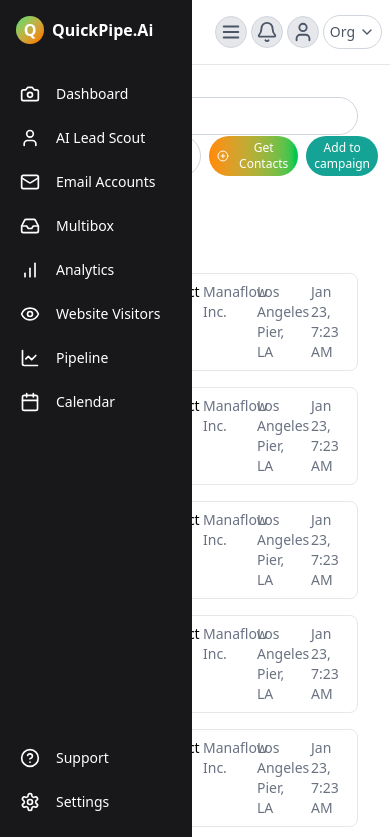
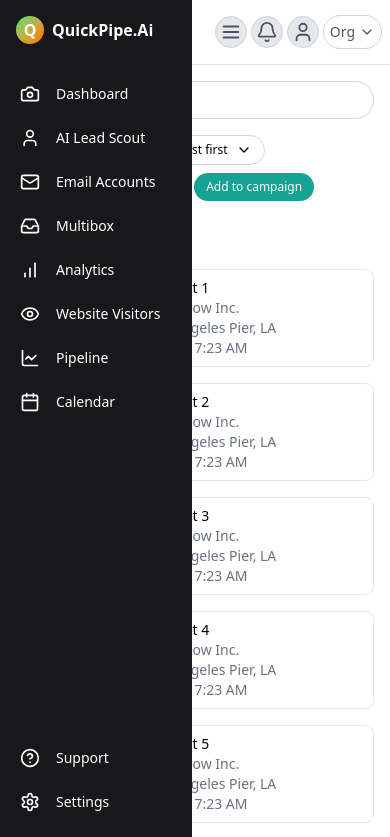
Before and after one commit to ahadazizjaffer2/ai-automation, a React (Vite) app: page /website-visitor in a window 390 px wide. Shown: the top 837 px of the page. Built offline with nearby package versions, Linux system fonts and the light colour scheme.

Commit message:
mobile ui changes

```diff
--- a/src/Layout/Layout.jsx
+++ b/src/Layout/Layout.jsx
@@ -9,7 +9,7 @@
       <Sidebar />
       <div className="flex flex-col w-full">
         <Navbar />
-        <main className="p-2 md:p-4 pl-[40px] md:pl-[60px]">
+        <main className="p-2 md:p-4 pl-[50px] md:pl-[60px]">
           <Outlet />
         </main>
       </div>
--- a/src/routes/Pipelines.jsx
+++ b/src/routes/Pipelines.jsx
@@ -33,15 +33,15 @@
 
 export default function Pipelines() {
   return (
-    <div className="pl-[10px] pt-[30px] bg-gray-100 min-h-screen overflow-x-auto flex justify-center">
+    <div className="px-[10px] pt-[30px] bg-gray-100 min-h-screen overflow-x-auto flex justify-center">
       <div className="w-full max-w-[1600px]">
         <h1 className="text-3xl font-bold">Lead’s Pipeline</h1>
         <p className="text-gray-500 mb-6">Monitor the current stage of each lead in the sales process.</p>
-        <div className="grid grid-cols-6 gap-4 w-max justify-items-center">
+        <div className="grid md:grid-cols-6 gap-4 justify-items-center">
           {pipelineStages.map((stage) => (
             <div key={stage.name} className="flex justify-center">
-              <div className="w-full max-w-[256px]">
-                <div className={`p-3 rounded-lg text-center ${stage.color} w-56 h-10 flex items-center justify-center`}>{stage.name}</div>
+              <div className="w-full md:max-w-[256px]">
+                <div className={`p-3 rounded-lg text-center ${stage.color} md:w-56 w-70 h-10 flex items-center justify-center`}>{stage.name}</div>
                 <div className="space-y-3 mt-3">
                   {stage.leads.map((lead) => (
                     <LeadCard key={lead} name={lead} />
--- a/src/routes/Settings.jsx
+++ b/src/routes/Settings.jsx
@@ -50,25 +50,25 @@
     };
 
     return (
-        <div className="p-6 bg-gray-50 min-h-screen justify-center ">
+        <div className="p-2 md:p-6 bg-gray-50 min-h-screen justify-center ">
             {/* Navigation Tabs */}
             <div className="w-full max-w-3xl">
                 <div className="mb-8 border-b border-gray-300">
                     <nav className="flex space-x-8">
                         <button
-                            className={`py-4 px-1 border-b-2 font-medium ${activeTab === 'profile' ? 'border-green-500 text-green-500' : 'text-gray-500 border-white'}`}
+                            className={`py-4 text-sm px-1 border-b-2 font-medium ${activeTab === 'profile' ? 'border-green-500 text-green-500' : 'text-gray-500 border-white'}`}
                             onClick={() => setActiveTab('profile')}
                         >
                             Profile
                         </button>
                         <button
-                            className={`py-4 px-1 border-b-2 font-medium ${activeTab === 'workspace' ? 'border-green-500 text-green-500' : 'text-gray-500 border-white'}`}
+                            className={`py-4 text-sm px-1 border-b-2 font-medium ${activeTab === 'workspace' ? 'border-green-500 text-green-500' : 'text-gray-500 border-white'}`}
                             onClick={() => setActiveTab('workspace')}
                         >
                             Workspace & members
                         </button>
                         <button
-                            className={`py-4 px-1 border-b-2 font-medium ${activeTab === 'integrations' ? 'border-green-500 text-green-500' : 'text-gray-500 border-white'}`}
+                            className={`py-4 text-sm px-1 border-b-2 font-medium ${activeTab === 'integrations' ? 'border-green-500 text-green-500' : 'text-gray-500 border-white'}`}
                             onClick={() => setActiveTab('integrations')}
                         >
                             Integrations
@@ -78,7 +78,7 @@
             </div>
 
             {/* Content Based on Active Tab */}
-            <div className="bg-white rounded-2xl shadow p-6">
+            <div className="bg-white rounded-2xl shadow md:p-6 p-3 ">
                 {activeTab === 'profile' ? (
                     // Profile Content (from original Settings.jsx)
                     <>
@@ -260,11 +260,11 @@
                             <h2 className="text-xl font-semibold mb-4">Members</h2>
                             <div className="bg-white rounded-lg shadow">
                                 {/* Member Tabs */}
-                                <div className="border-b border-gray-200 px-6 flex justify-between items-center">
-                                    <div className="flex space-x-6">
+                                <div className="border-b border-gray-200 md:px-6 px-2 text-sm flex justify-between items-center">
+                                    <div className="flex md:space-x-6 gap-2">
                                         <button
                                             onClick={() => setActiveTab('team')}
-                                            className={`py-4 px-1 font-medium relative ${activeTab === 'team'
+                                            className={`md:py-4 md:px-1 font-medium relative ${activeTab === 'team'
                                                 ? 'text-green-500 border-b-2 border-green-500'
                                                 : 'text-gray-500'
                                                 }`}
@@ -285,7 +285,7 @@
                                         <svg className="w-5 h-5 mr-1" fill="none" stroke="currentColor" viewBox="0 0 24 24" xmlns="http://www.w3.org/2000/svg">
                                             <path strokeLinecap="round" strokeLinejoin="round" strokeWidth="2" d="M18 9v3m0 0v3m0-3h3m-3 0h-3m-2-5a4 4 0 11-8 0 4 4 0 018 0zM3 20a6 6 0 0112 0v1H3v-1z"></path>
                                         </svg>
-                                        Add Member
+                                        <span className='hidden md:block'>Add Member</span>
                                     </button>
                                 </div>
 
@@ -316,7 +316,7 @@
                     </>
                 ) : activeTab === 'integrations' ? (
                     // Placeholder for Integrations (you can expand this later)
-                    <div className="bg-white p-6">
+                    <div className="bg-white md:p-6">
                         <div className="relative mb-6">
                             <div className="absolute inset-y-0 left-0 flex items-center pl-3 pointer-events-none">
                                 <svg className="w-4 h-4 text-gray-400" fill="none" stroke="currentColor" viewBox="0 0 24 24" xmlns="http://www.w3.org/2000/svg">
--- a/src/routes/Support.jsx
+++ b/src/routes/Support.jsx
@@ -37,7 +37,7 @@
 
                 <form onSubmit={handleSubmit}>
                     {/* Request Type */}
-                    <div className="flex gap-4 text-sm md:text-md md:gap-8 mb-6 ">
+                    <div className="flex gap-4 text-sm md:text-md md:gap-8 mb-6 flex-col md:flex-row">
                         <label className="flex items-center text-gray-500">
                             <input
                                 type="checkbox"
--- a/src/routes/WebsiteVisitor.jsx
+++ b/src/routes/WebsiteVisitor.jsx
@@ -23,8 +23,8 @@
           onChange={onSelect}
         />
       </div>
-      <img src={profilePic} alt="Profile" className="w-5 h-5 rounded-full mr-4" />
-      <div className="flex-1 grid grid-cols-4 gap-4 text-left">
+      <img src={profilePic} alt="Profile" className="md:w-5 md:h-5 w-6 h-6 rounded-full mr-4" />
+      <div className="flex-1 grid md:grid-cols-4 md:gap-4 text-left">
         <p className="font-medium">{contact.name}</p>
         <p className="text-sm text-gray-500">{contact.company}</p>
         <p className="text-sm text-gray-500">{contact.address}</p>
@@ -57,24 +57,24 @@
   };
 
   return (
-    <div className="p-6 bg-white min-h-screen flex justify-center flex-col text-sm">
-      <div className="flex justify-between items-center mb-4 flex-col md:flex-row">
+    <div className="p-2 md:p-6 bg-white min-h-screen flex justify-center flex-col text-sm ">
+      <div className="flex justify-between items-center mb-4 flex-col md:flex-row gap-4">
         <input
           type="text"
           placeholder="Search..."
           className="p-2 border border-gray-300 rounded-full w-full md:w-64"
         />
-        <div className="flex items-center space-x-2 md:space-x-4 text-xs">
-          <button className="flex items-center px-2 md:px-4 py-1 md:py-2 border border-gray-300 rounded-full">
+        <div className="flex items-center space-x-2 md:space-x-4 text-xs flex-wrap gap-2">
+          <button className="flex items-center px-3 md:px-6 py-1.5 md:py-3 border border-gray-300 rounded-full">
             <Filter size={16} className="mr-2" /> Filter
           </button>
-          <button className="flex items-center px-2 md:px-4 py-1 md:py-2 border border-gray-300 rounded-full">
+          <button className="flex items-center px-3 md:px-6 py-1.5 md:py-3 border border-gray-300 rounded-full">
             Oldest first <ChevronDown size={16} className="ml-2" />
           </button>
-          <button className="flex items-center px-2 md:px-4 py-1 md:py-2 bg-gradient-to-r from-orange-400 to-green-500 text-white rounded-full">
+          <button className="flex items-center px-3 md:px-6 py-1.5 md:py-3 bg-gradient-to-r from-orange-400 to-green-500 text-white rounded-full">
             <PlusCircle size={16} className="mr-2" /> Get Contacts
           </button>
-          <button className="px-2 md:px-4 py-1 md:py-2 rounded-full text-white" style={{ backgroundColor: "#15A395" }}>
+          <button className="px-3 md:px-6 py-1.5 md:py-3 rounded-full text-white" style={{ backgroundColor: "#15A395" }}>
             Add to campaign
           </button>
         </div>
@@ -82,7 +82,7 @@
       <div className="flex items-center space-x-2 mb-4">
         <input
           type="checkbox"
-          className="w-6 h-6 text-green-500 border-gray-300 rounded-full ml-[30px] mt-[20px] mb-[20px]"
+          className="md:w-6 md:h-6 h-4 w-4 text-green-500 border-gray-300 rounded-full ml-[10px] md:ml-[30px] my-[10px] md:my-[20px] "
           checked={selectedAll}
           onChange={toggleSelectAll}
         />
--- a/src/routes/calender.jsx
+++ b/src/routes/calender.jsx
@@ -111,7 +111,7 @@
 
           {/* Calendar days */}
           <div className="border border-gray-300 rounded-lg">
-            <div className="grid grid-cols-2 sm:grid-cols-7">
+            <div className="grid grid-cols-3 sm:grid-cols-7">
               {generateCalendarDays().map((day, index) => (
                 <div
                   onClick={handleModal}
```
